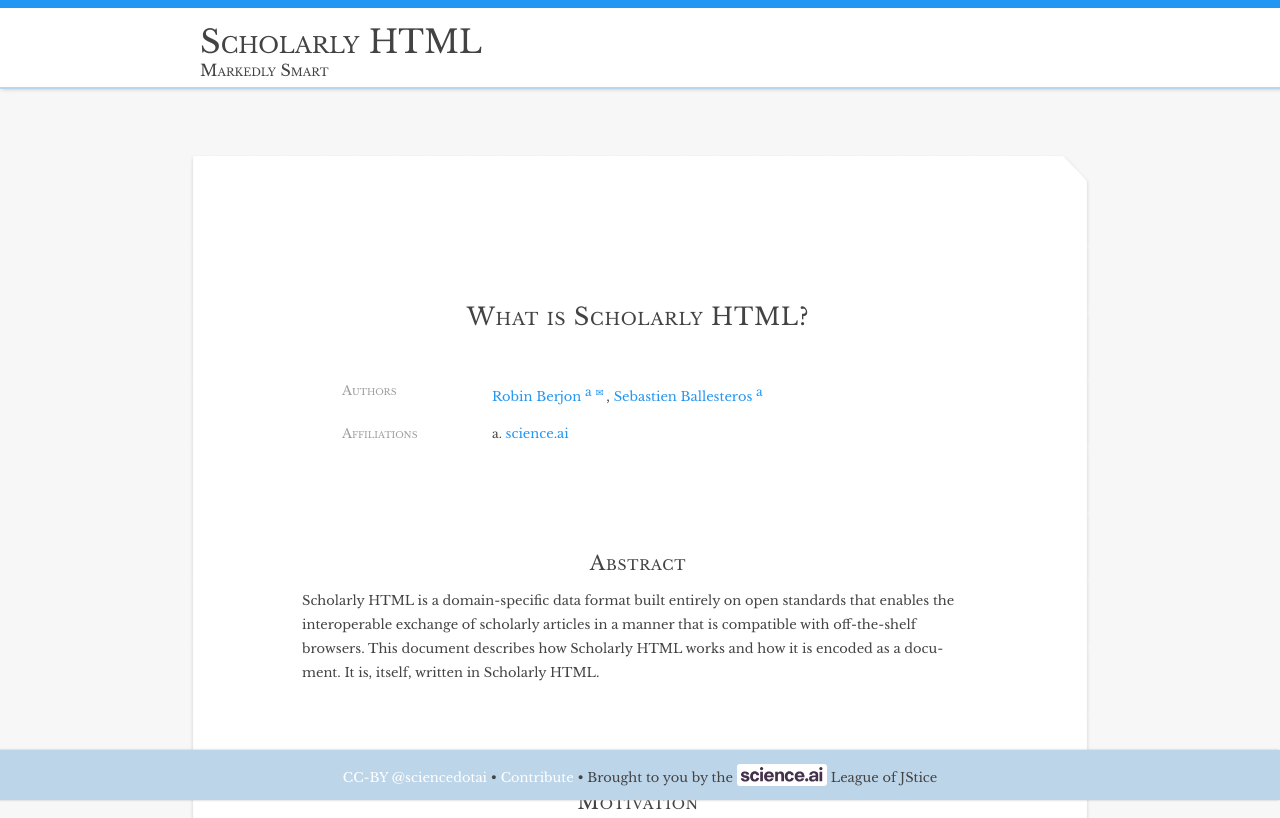
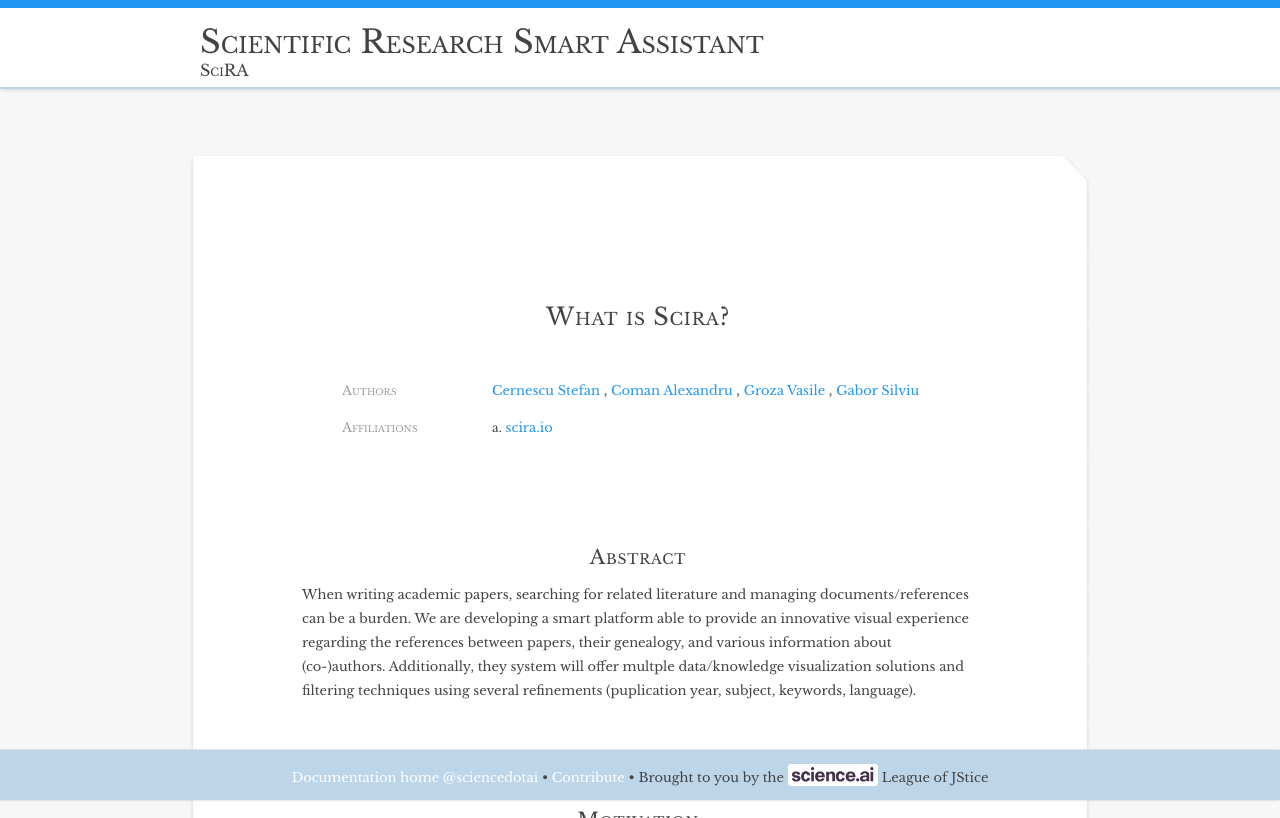
Before and after one commit to SciRA/documentation, a plain HTML site: page index.html in a window 1280 px wide. Shown: the top 818 px of the page. Drawn offline with nearby package versions, Linux system fonts and the light colour scheme.

Commit message:
Added contribuitors to github

```diff
--- a/index.html
+++ b/index.html
@@ -3,42 +3,50 @@
   <head>
     <meta charset="utf-8">
     <meta name="viewport" content="width=device-width">
-    <title>Scholarly HTML — Markedly Smart</title>
+    <title>Scientific Research Smart Assistant — SciRA</title>
     <link rel="stylesheet" href="scholarly.css">
     <link rel="stylesheet" href="node_modules/prismjs/themes/prism-coy.css">
     <script src="node_modules/prismjs/prism.js" defer></script>
   </head>
   <body prefix="schema: http://schema.org/ xsd: http://www.w3.org/2001/XMLSchema# sa: https://ns.science.ai/">
     <header>
-      <p class="title">Scholarly HTML</p>
-      <p class="subtitle">Markedly Smart</p>
+      <p class="title">Scientific Research Smart Assistant</p>
+      <p class="subtitle">SciRA</p>
     </header>
     <article id="what" typeof="schema:ScholarlyArticle" resource="#">
-      <h1>What is Scholarly HTML?</h1>
+      <h1>What is Scira?</h1>
       <section>
         <ol>
-          <li property="schema:author" typeof="sa:ContributorRole">
-            <a property="schema:author" href="http://berjon.com/" typeof="schema:Person">
-              <span property="schema:givenName">Robin</span>
-              <span property="schema:familyName">Berjon</span>
+          <li property="schema:contributor" typeof="sa:ContributorRole">
+            <a property="schema:contributor" href="https://github.com/stefan2212" typeof="schema:Person">
+              <span property="schema:givenName">Cernescu</span>
+              <span property="schema:familyName">Stefan</span>
             </a>
-            <a href="#scienceai" property="sa:roleAffiliation" resource="http://science.ai/">a</a>
-            <sup property="sa:roleContactPoint" typeof="schema:ContactPoint">
-              <a property="schema:email" href="mailto:robin@berjon.com" title="corresponding author">&#9993;</a>
-            </sup>
+
           </li>
           <li property="schema:contributor" typeof="sa:ContributorRole">
-            <a property="schema:contributor" href="https://github.com/sballesteros" typeof="schema:Person">
-              <span property="schema:givenName">Sebastien</span>
-              <span property="schema:familyName">Ballesteros</span>
+            <a property="schema:contributor" href="https://github.com/alexcoman" typeof="schema:Person">
+              <span property="schema:givenName">Coman</span>
+              <span property="schema:familyName">Alexandru</span>
             </a>
-            <a href="#scienceai" property="sa:roleAffiliation" resource="http://science.ai/">a</a>
+          </li>
+          <li property="schema:contributor" typeof="sa:ContributorRole">
+            <a property="schema:contributor" href="https://github.com/utilizatorvalid" typeof="schema:Person">
+              <span property="schema:givenName">Groza</span>
+              <span property="schema:familyName">Vasile</span>
+            </a>
+          </li>
+          <li property="schema:contributor" typeof="sa:ContributorRole">
+            <a property="schema:contributor" href="https://github.com/silviugabor" typeof="schema:Person">
+              <span property="schema:givenName">Gabor</span>
+              <span property="schema:familyName">Silviu</span>
+            </a>
           </li>
         </ol>
         <ol>
           <li id="scienceai">
-            <a href="http://science.ai/" typeof="schema:Corporation">
-              <span property="schema:name">science.ai</span>
+            <a href="https://scira.github.io/" typeof="schema:Corporation">
+              <span property="schema:name">scira.io</span>
             </a>
           </li>
         </ol>
@@ -47,10 +55,11 @@
       <section typeof="sa:Abstract" id="abstract">
         <h2>Abstract</h2>
         <p>
-          Scholarly HTML is a domain-specific data format built entirely on open standards that
-          enables the interoperable exchange of scholarly articles in a manner that is compatible
-          with off-the-shelf browsers. This document describes how Scholarly HTML works and how it
-          is encoded as a document. It is, itself, written in Scholarly HTML.
+          When writing academic papers, searching for related literature and managing documents/references can be a burden.
+          We are developing a smart platform able to provide an innovative visual experience regarding the
+          references between papers, their genealogy, and various information about (co-)authors.
+          Additionally, they system will offer multple data/knowledge visualization solutions and filtering
+          techniques using several refinements (puplication year, subject, keywords, language).
         </p>
       </section>
       <section typeof="sa:MaterialsAndMethods" id="motivation">
@@ -1096,7 +1105,7 @@
     </article>
     <footer>
       <p>
-        <a href="http://creativecommons.org/licenses/by/4.0/">CC-BY</a>
+        <a href="https://scira.github.io/documentation/">Documentation home</a>
         <a href="https://twitter.com/sciencedotai">@sciencedotai</a>
         •
         <a href="https://github.com/scienceai/scholarly.vernacular.io">Contribute</a>
```
